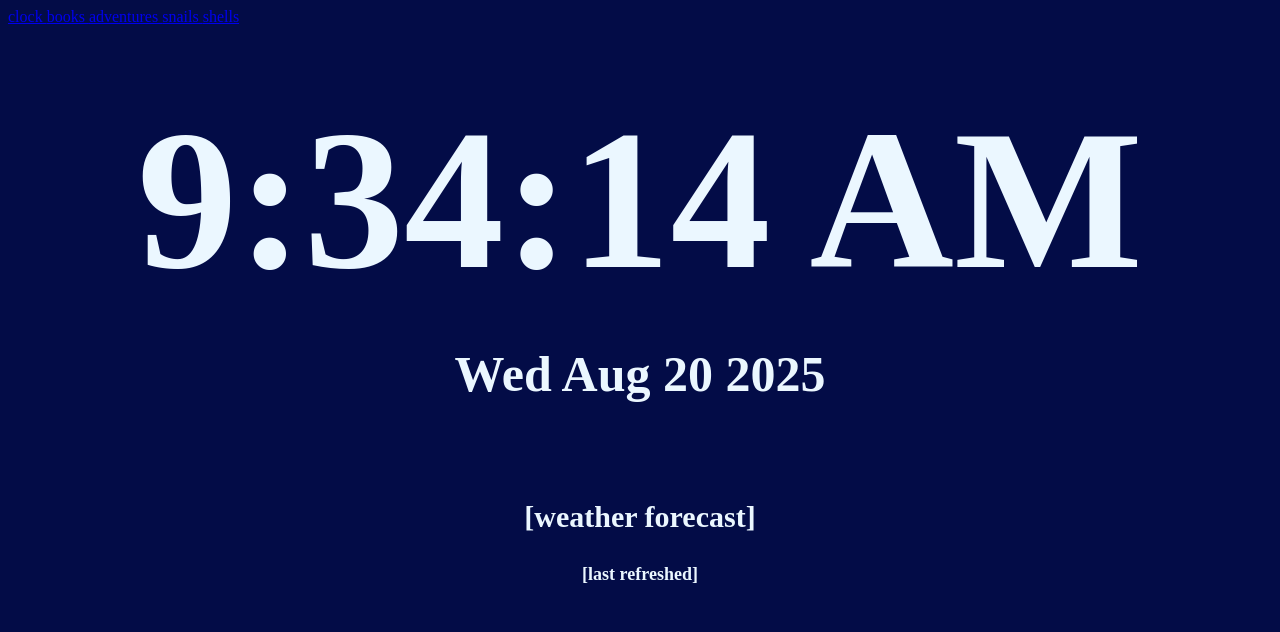
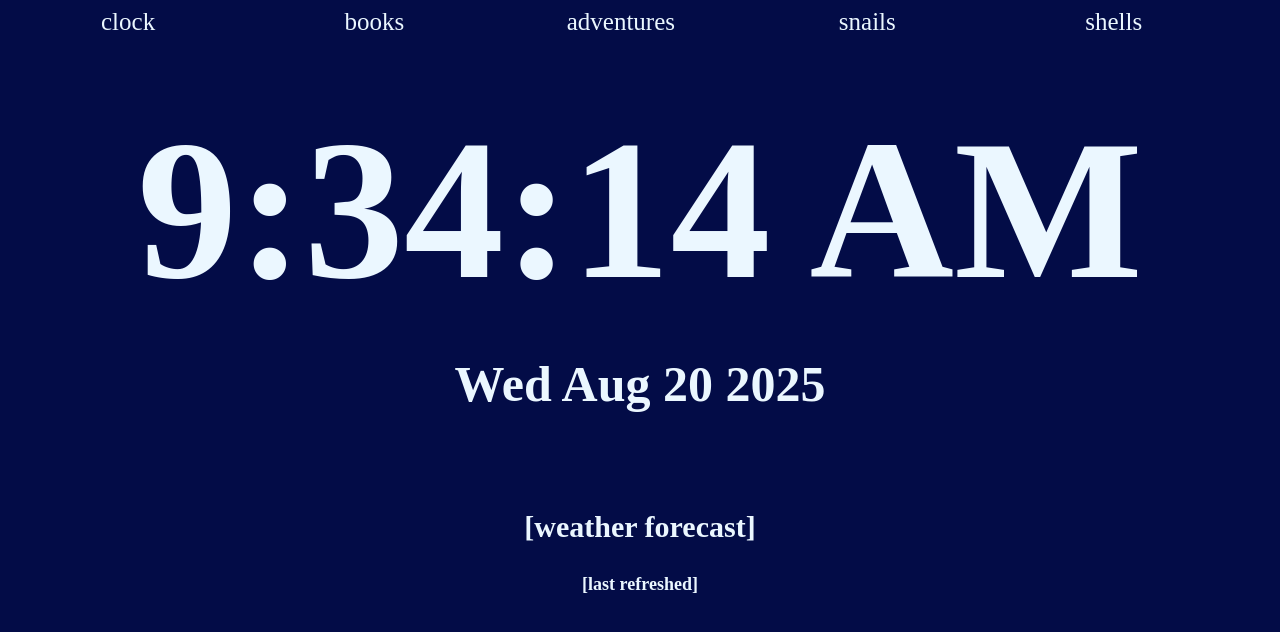
Before and after one commit to Alesahe/personalWebsite, a website: page public/html/clock.html in a window 1280 px wide. Drawn offline with Linux system fonts and the light colour scheme; files that its build step writes are made by us from their sources; no server answers; a web font is replaced by a local one.

Commit message:
adding style ✨

```diff
--- a/public/css/navbar.css
+++ b/public/css/navbar.css
@@ -1,3 +1,26 @@
-.navbar.a:hover {
+a {
+    color: var(--text-colour);
+    /* color: #222a5c; */
+    text-decoration: none;
+}
+.navbar {
+    margin: auto;
+    font-size: 25px;
+    text-align: left;
+}
+
+.navbar a {
+    /* margin: 10px; */
+    /* margin-left: 20px;
+    margin-right: 20px; */
+    display: inline-block;
+    /* display: -moz-inline-box; */
+    /* *display: inline; For IE7 */
+    /* zoom: 1; Trigger hasLayout */
+    width: 19%;
+    text-align: center;
+}
+
+.navbar a:hover {
     color: var(--navHov);
 }
--- a/public/css/root.css
+++ b/public/css/root.css
@@ -1,6 +1,7 @@
 :root {
     --background-colour: #030c47;
-    --text-colour: #ebf7ff;;
+    --text-colour: #ebf7ff;
+    --navHov: #9ad6fc;
     /* --red:#f7b9b9;
     --orange: #ffc78f;
     --yellow: #FDF0AC;
--- a/public/html/clock.html
+++ b/public/html/clock.html
@@ -4,9 +4,11 @@
 <head>
   <meta charset="UTF-8"/>
   <meta name="viewport" content="width=device-width, initial-scale=1.0" />
+  <link rel="stylesheet" href="css/root.css" />
   <link rel="stylesheet" href="css/style.css" />
-  <link rel="stylesheet" href="css/root.css" />
+  <link rel="stylesheet" href="css/navbar.css" />
   <link rel="stylesheet" href="css/clock.css" />
+  <link rel="icon" href="../images/favicon.png" type="image/icon type">
   <title>confuzzlementation</title>
   <meta name="description" content="ale's little slice of the internet 💙">
   <!-- <link rel="manifest" href="manifest.json" /> -->
```
